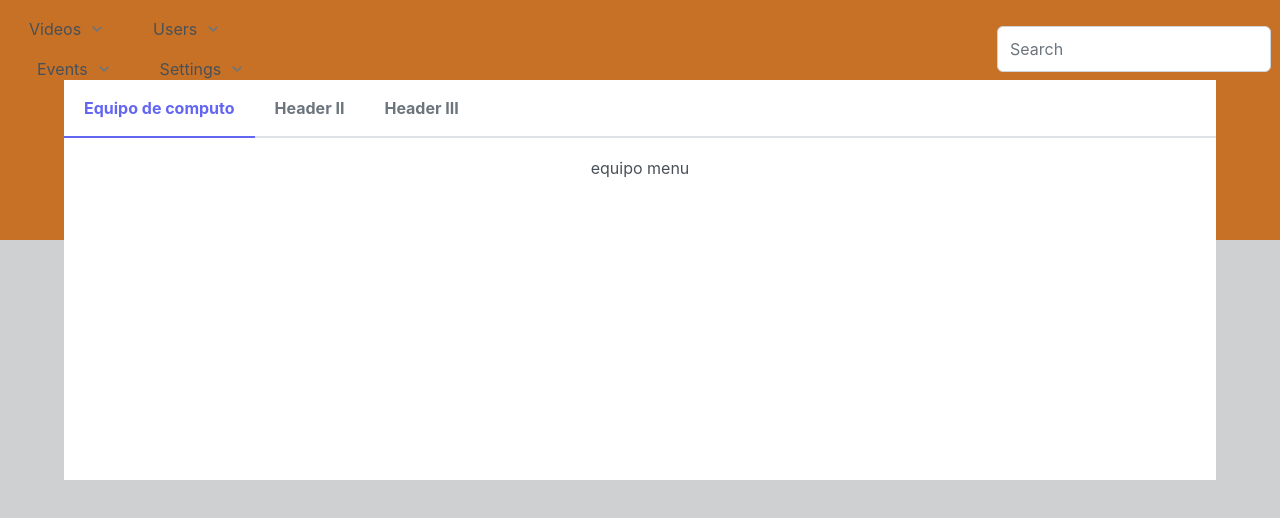
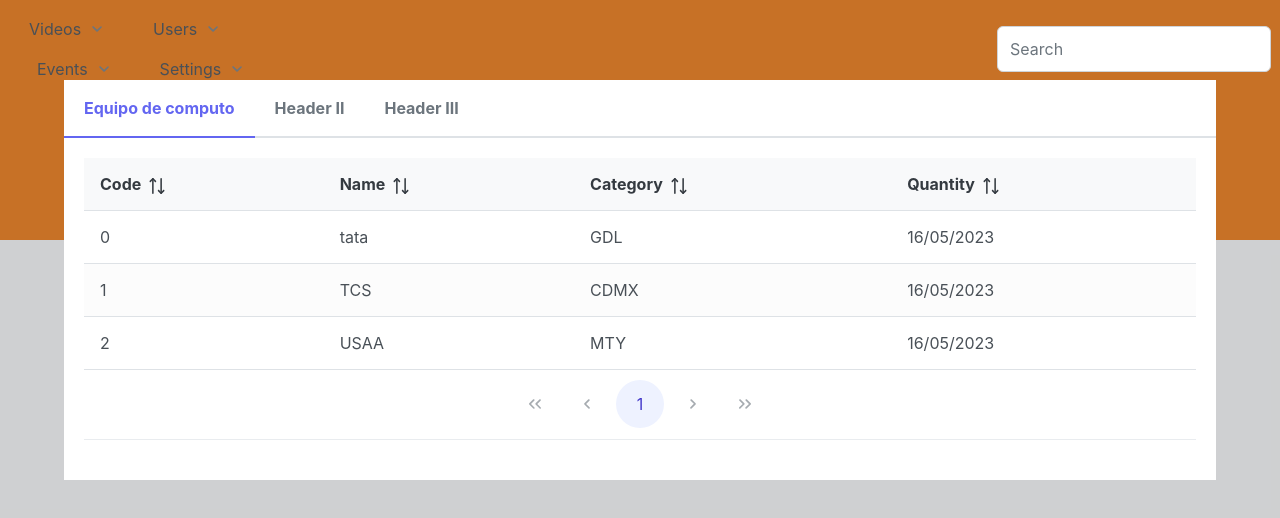
Before and after one commit to erivera95/inventario, a React (Create React App) app in the folder portal/: page /menu in a window 1280 px wide. Shown: the top 518 px of the page. Built offline with nearby package versions, Linux system fonts and the light colour scheme.

Commit message:
Detallado tala menu equipos

```diff
--- a/portal/src/containers/equipomenu/equipo.js
+++ b/portal/src/containers/equipomenu/equipo.js
@@ -1,9 +1,30 @@
-import React from 'react'
+import React, { useState } from "react";
+import { DataTable } from "primereact/datatable";
+import { Column } from "primereact/column";
 
-const EquipoContainer = () => {
+const EquipoContainer = (props) => {
+  const [products, setProducts] = useState([
+    { id: "0", Empresa: "tata", ciudad: "GDL", FechaDeCaptura: "16/05/2023" },
+    { id: "1", Empresa: "TCS", ciudad: "CDMX", FechaDeCaptura: "16/05/2023" },
+    { id: "2", Empresa: "USAA", ciudad: "MTY", FechaDeCaptura: "16/05/2023" },
+  ]);
   return (
-    <div>equipo menu</div>
-  )
-}
+    <div>
+      <DataTable
+        value={products}
+        paginator
+        rows={5}
+        tableStyle={{ minWidth: "50rem", maxHeight: "40rem" }}
+        stripedRows
+        removableSort
+      >
+        <Column field="id" header="Code" sortable></Column>
+        <Column field="Empresa" header="Name" sortable></Column>
+        <Column field="ciudad" header="Category" sortable></Column>
+        <Column field="FechaDeCaptura" header="Quantity" sortable></Column>
+      </DataTable>
+    </div>
+  );
+};
 
-export default EquipoContainer
+export default EquipoContainer;
```
